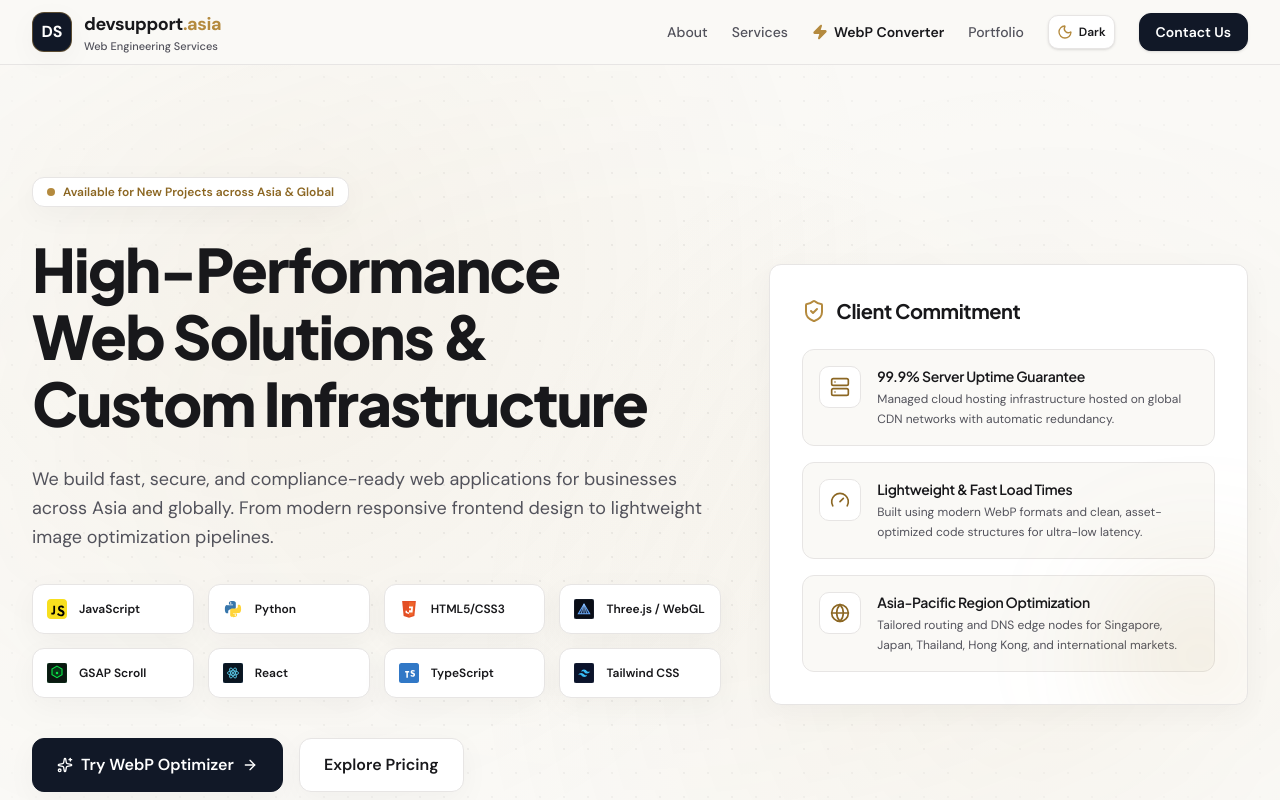
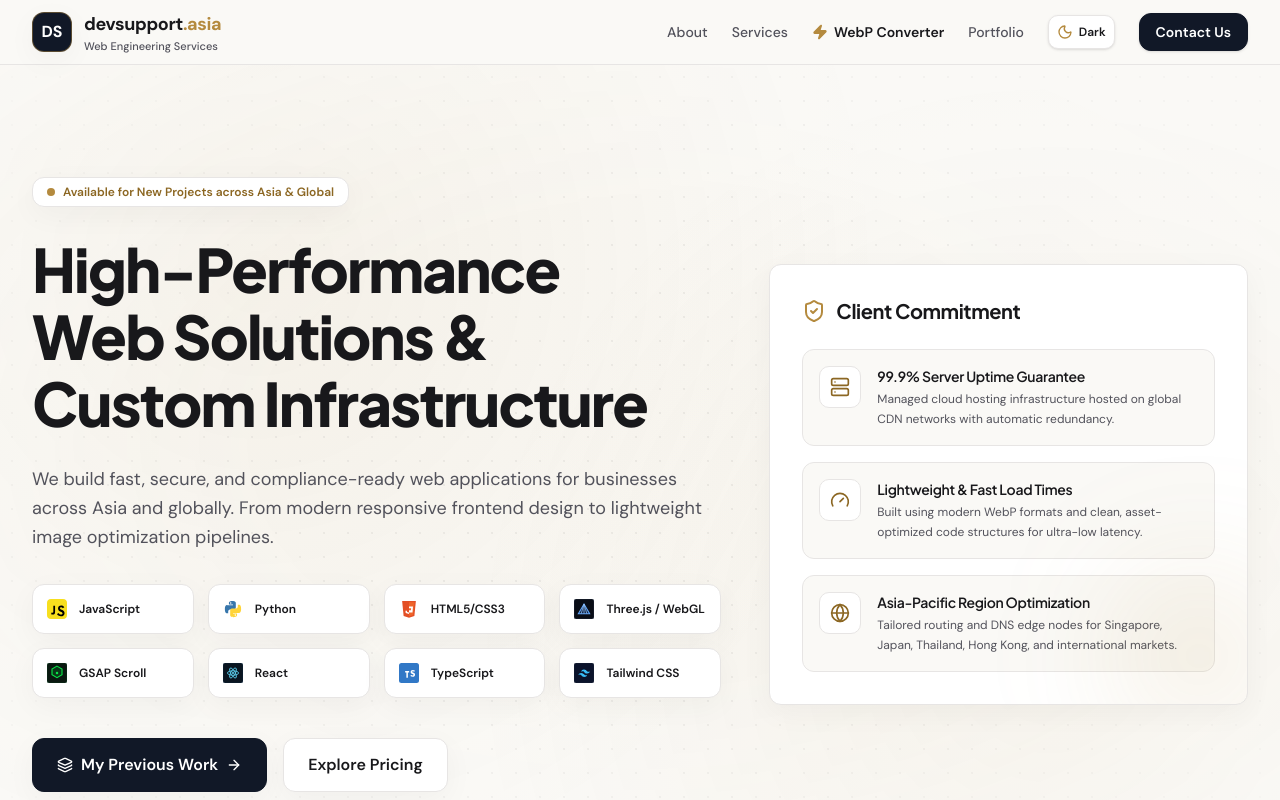
Before and after one commit to thunder-202/DevSupport-Asia-Web-Engineering-WebP-Optimizer, a React (Vite) app: page / in a window 1280 px wide. Shown: the top 800 px of the page. Built offline with nearby package versions, Linux system fonts and the light colour scheme.

Commit message:
feat(ui): update hero CTA to link to portfolio
Change primary call-to-action button from "Try WebP Optimizer" to "My Previous Work" to improve portfolio visibility.

```diff
--- a/src/App.tsx
+++ b/src/App.tsx
@@ -813,11 +813,11 @@ export default function App() {
 
                 <div className="flex flex-col sm:flex-row gap-4 pt-3">
                   <a
-                    href="#converter"
+                    href="#portfolio"
                     className="px-6 py-3.5 rounded-[12px] bg-[var(--btn-primary-bg)] hover:bg-[var(--btn-primary-hover-bg)] text-[var(--btn-primary-text)] hover:text-[var(--btn-primary-hover-text)] font-semibold text-center border border-[var(--btn-primary-bg)] hover:border-[var(--btn-primary-hover-bg)] shadow-[var(--card-shadow)] transition-all duration-300 flex items-center justify-center gap-2 group"
                   >
-                    <Sparkles className="w-4 h-4 group-hover:rotate-12 transition-all" />
-                    Try WebP Optimizer
+                    <Layers className="w-4 h-4 transition-transform group-hover:scale-110" />
+                    My Previous Work
                     <ArrowRight className="w-4 h-4 transition-transform group-hover:translate-x-0.5" />
                   </a>
                   <a
```
